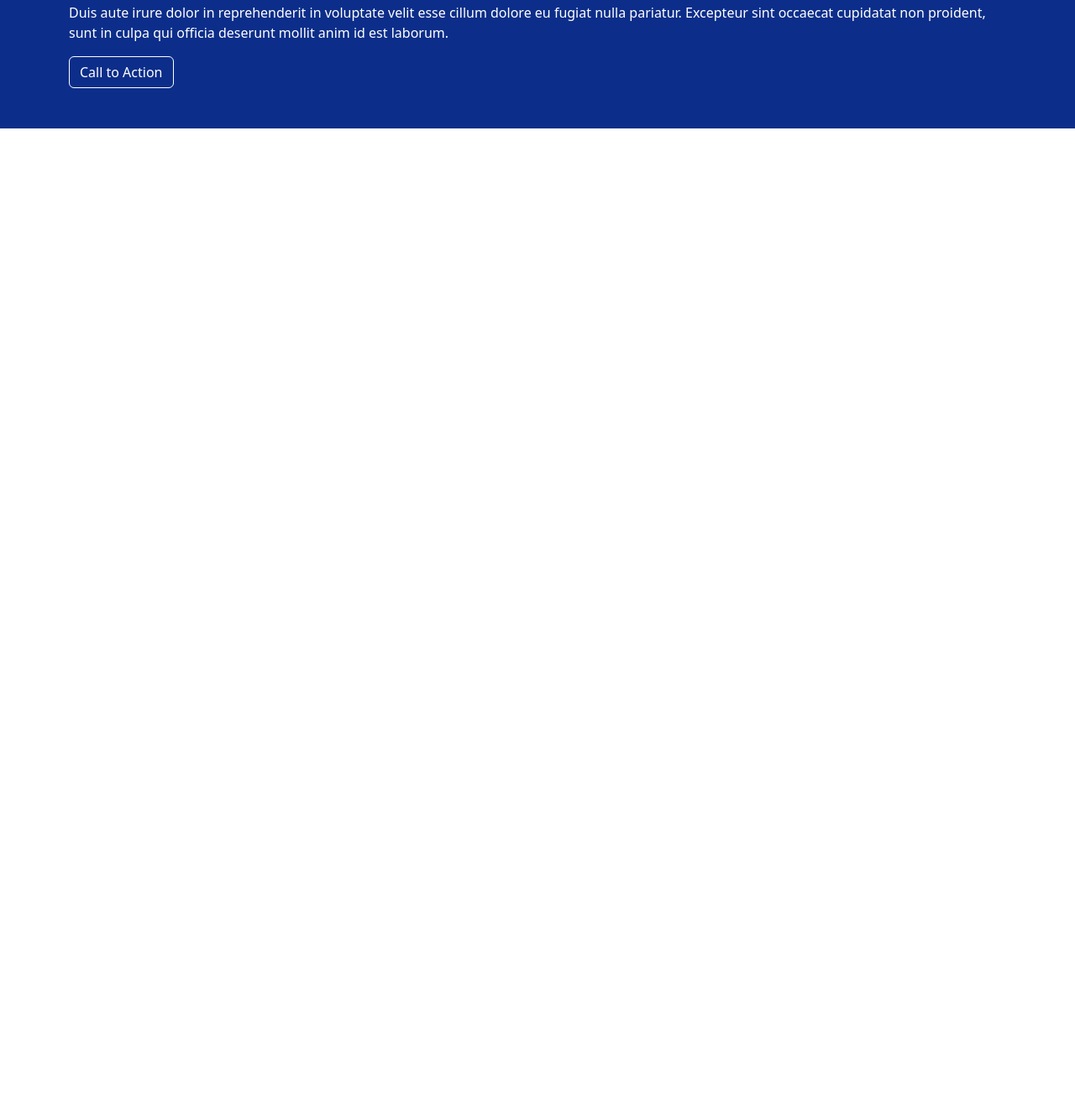
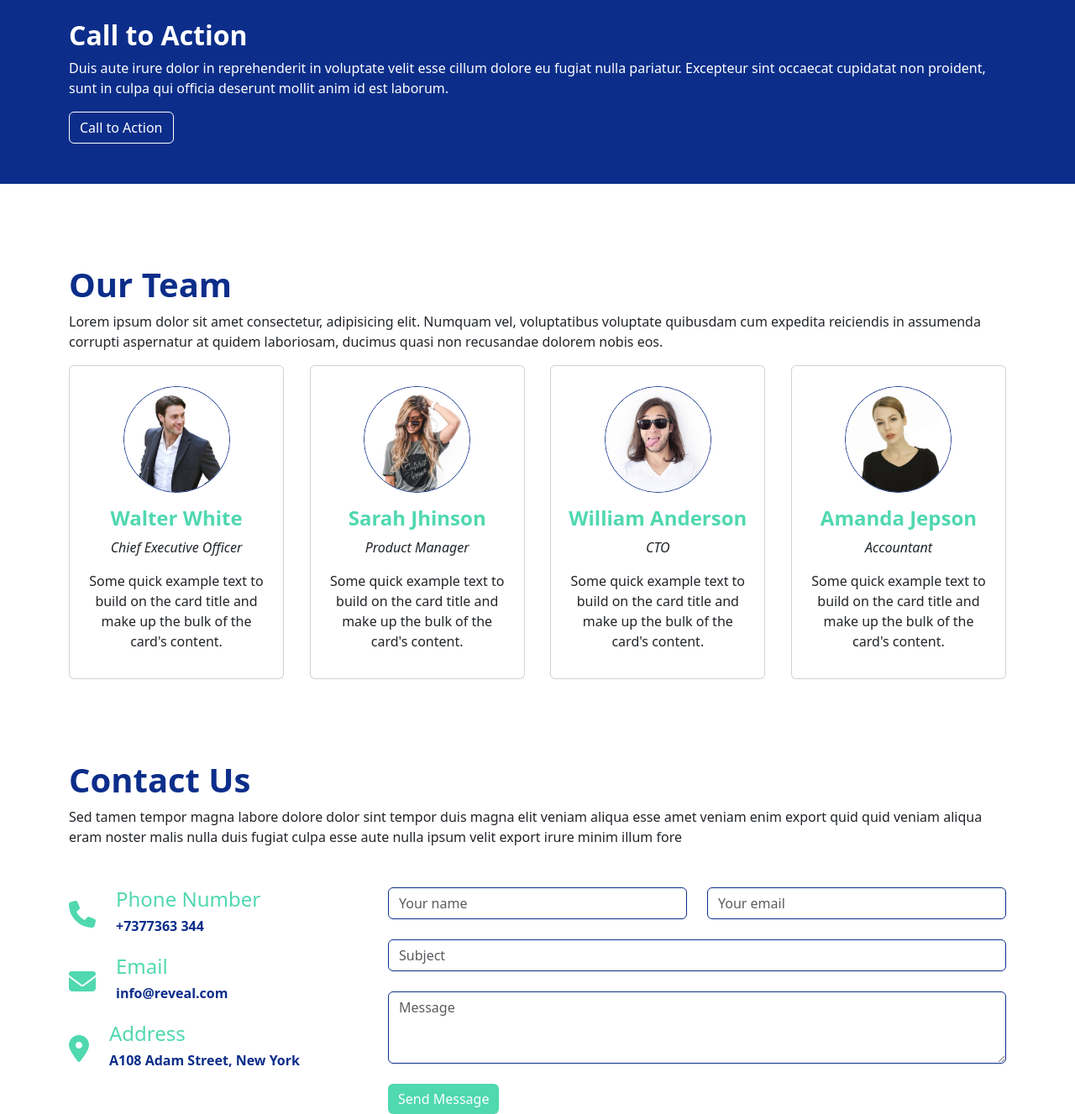
Before and after one commit to Asrafpavel/reveal-website, a plain HTML site: page index.html in a window 1280 px wide. Shown: the part 2496-3823 px from the top of the page at 84% size. Before the commit the page ends 2649 px from the top, so only its background shows below. Drawn offline with Linux system fonts and the light colour scheme.

Commit message:
our team and contact section added

```diff
--- a/index.html
+++ b/index.html
@@ -208,7 +208,7 @@
         <section class="container mt-5 py-5">
             <h1 class="text-primary fw-bold">Clients</h1>
             <p>Sed tamen tempor magna labore dolore dolor sint tempor duis magna elit veniam aliqua esse amet veniam enim export quid quid veniam aliqua eram noster malis nulla duis fugiat culpa esse aute nulla ipsum velit export irure minim illum fore</p>
-            <div class="d-flex flex-wrap justify-content-between mt-4">
+            <div class="d-flex flex-wrap justify-content-between mt-4 gap-4">
                 <div><img class="client-img" src="image/clients/client-1.png" alt=""></div>
                 <div><img class="client-img" src="image/clients/client-2.png" alt=""></div>
                 <div><img class="client-img" src="image/clients/client-3.png" alt=""></div>
@@ -229,7 +229,107 @@
 
             </div>
         </section>
+        <section class="container mt-5 py-5">
+            <h1 class="text-primary fw-bold">Our Team</h1>
+            <p>Lorem ipsum dolor sit amet consectetur, adipisicing elit. Numquam vel, voluptatibus voluptate quibusdam cum expedita reiciendis in assumenda corrupti aspernatur at quidem laboriosam, ducimus quasi non recusandae dolorem nobis eos.</p>
+
+            <div class="d-flex flex-wrap justify-content-between align-items-center">
+                <div class="card align-items-center" style="width: 16rem;">
+                    <img class="img-fluid w-50 border rounded-circle mt-4" src="image/team-1.jpg" class="card-img-top" alt="...">
+                    <div class="card-body text-center mb-3">
+                        <h4 class="text-secondary fw-bold">Walter White</h4>
+                        <p class="fst-italic">Chief Executive Officer</p>
+
+                      <p class="card-text">Some quick example text to build on the card title and make up the bulk of the card's content.</p>
+                    </div>
+                  </div>
+                <div class="card align-items-center" style="width: 16rem;">
+                    <img class="img-fluid w-50 border rounded-circle mt-4" src="image/team-2.jpg" class="card-img-top" alt="...">
+                    <div class="card-body text-center mb-3">
+                        <h4 class="text-secondary fw-bold">Sarah Jhinson
+                        </h4>
+                        <p class="fst-italic">Product Manager
+
+                        </p>
+
+                      <p class="card-text">Some quick example text to build on the card title and make up the bulk of the card's content.</p>
+                    </div>
+                  </div>
+                <div class="card align-items-center" style="width: 16rem;">
+                    <img class="img-fluid w-50 border rounded-circle mt-4" src="image/team-3.jpg" class="card-img-top" alt="...">
+                    <div class="card-body text-center mb-3">
+                        <h4 class="text-secondary fw-bold">William Anderson
+                        </h4>
+                        <p class="fst-italic">CTO
+
+                        </p>
+
+                      <p class="card-text">Some quick example text to build on the card title and make up the bulk of the card's content.</p>
+                    </div>
+                  </div>
+                <div class="card align-items-center" style="width: 16rem;">
+                    <img class="img-fluid w-50 border rounded-circle mt-4" src="image/team-4.jpg" class="card-img-top" alt="...">
+                    <div class="card-body text-center mb-3">
+                        <h4 class="text-secondary fw-bold">Amanda Jepson
+                        </h4>
+                        <p class="fst-italic">Accountant
+
+                        </p>
+
+                      <p class="card-text">Some quick example text to build on the card title and make up the bulk of the card's content.</p>
+                    </div>
+                  </div>
+            </div>
+
+
+        </section>
+        <section class="container mt-5">
+            <h1 class="text-primary fw-bold">Contact Us</h1>
+            <p class="mb-5">Sed tamen tempor magna labore dolore dolor sint tempor duis magna elit veniam aliqua esse amet veniam enim export quid quid veniam aliqua eram noster malis nulla duis fugiat culpa esse aute nulla ipsum velit export irure minim illum fore</p>
+            <div class="row">
+                <div class="col-md-4">
+                    <div class="d-flex align-items-center gap-4">
+                        <i class="fa-solid fa-phone fa-2x text-secondary"></i>
+                        <div>
+                            <h4 class="text-secondary">Phone Number</h4>
+                            <h6 class="text-primary fw-bold">+7377363 344
+                            </h6>
+                        </div>
+                    </div>
+                    <div class="d-flex align-items-center gap-4 mt-3 mb-3">
+                        <i class="fa-solid fa-envelope fa-2x text-secondary"></i>
+                        <div>
+                            <h4 class="text-secondary">Email</h4>
+                            <h6 class="text-primary fw-bold">info@reveal.com
+
+                            </h6>
+                        </div>
+                    </div>
+                    <div class="d-flex align-items-center gap-4">
+                        <i class="fa-solid fa-location-dot fa-2x text-secondary"></i>
+                        <div>
+                            <h4 class="text-secondary">Address
+                            </h4>
+                            <h6 class="text-primary fw-bold">A108 Adam Street, New York
+
+                            </h6>
+                        </div>
+                    </div>
+                </div>
+                <div class="col-md-8">
+                    <div class="d-flex gap-4">
+                        <input class="form-control" type="text" name="" id="" placeholder="Your name">
+                        <input class=" form-control" type="email" placeholder="Your email" name="" id="">
+                    </div>
+                    <input class="form-control mt-4" type="text" placeholder="Subject" name="" id="">
+                    <textarea class="form-control mt-4" placeholder="Message" name="" id="" cols="30" rows="3"></textarea>
+                    <button class="btn btn-secondary mt-4 border-0">Send Message</button>
+
+                </div>
+            </div>
+        </section>
     </main>
+
 
 
 
```
Also changed, not shown: styles/bootstrap.css.
